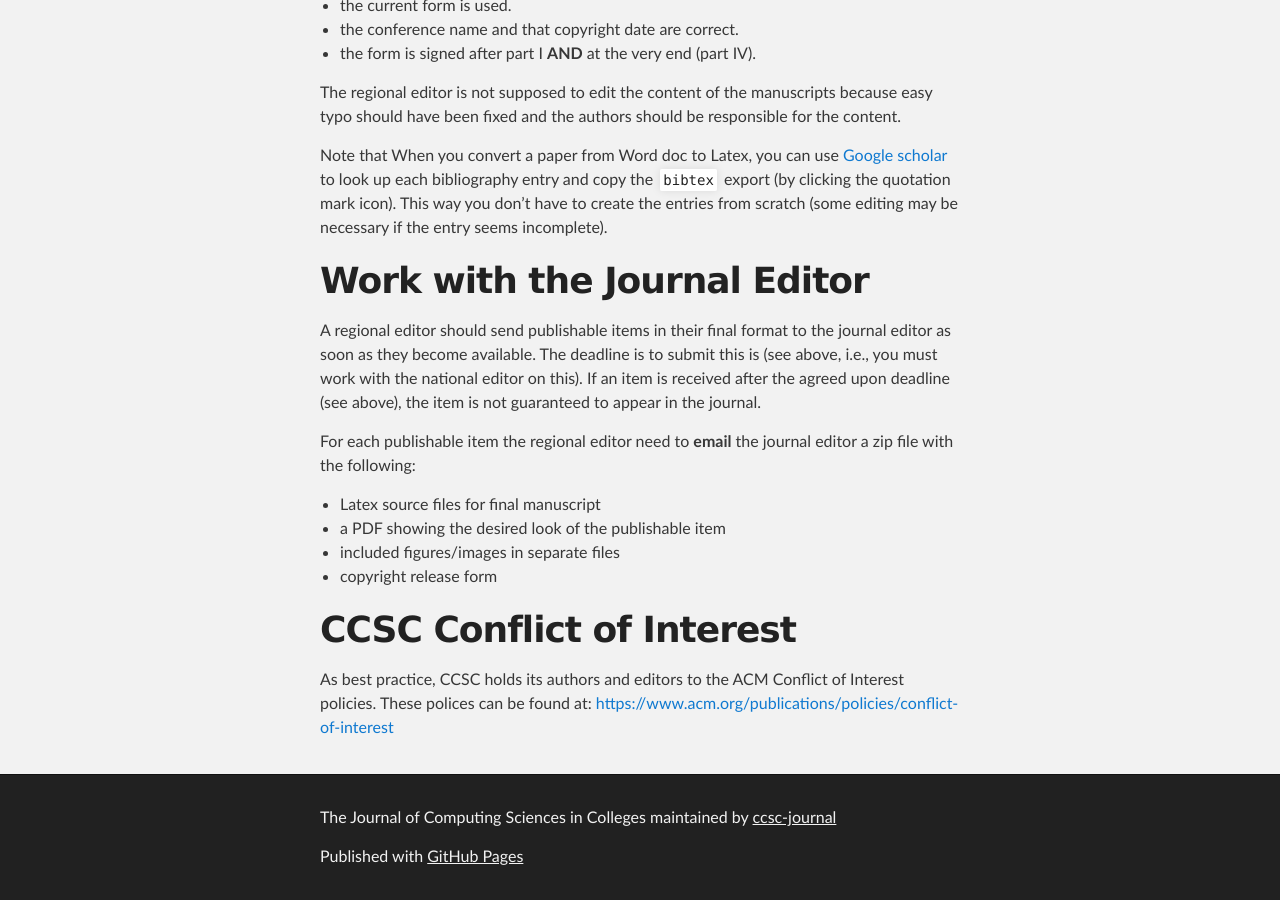
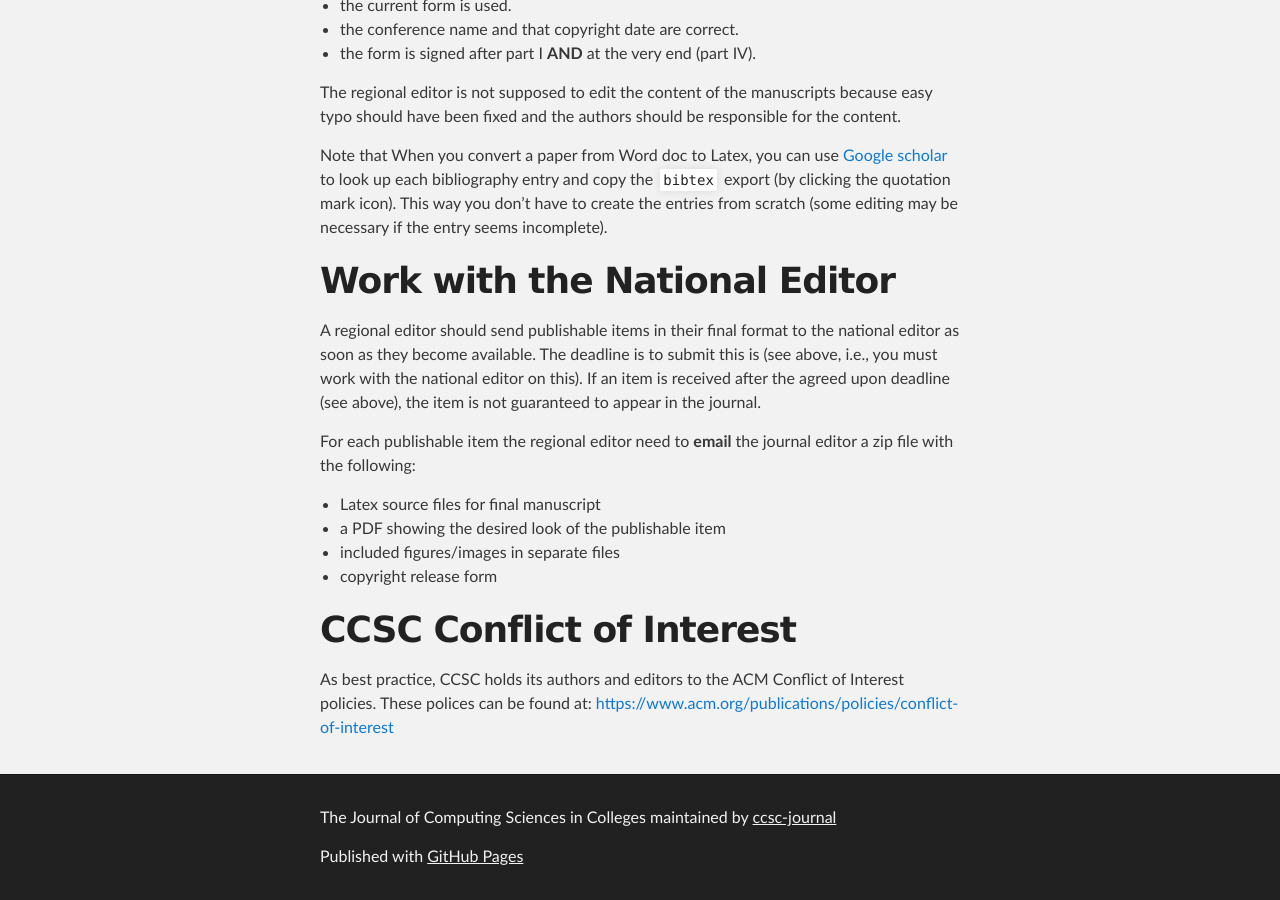
Before and after one commit to ccsc-journal/ccsc-editor, a Jekyll site: the page built from docs/editors.md, in a window 1280 px wide and 900 px high, scrolled down 2664 px. Built offline with Jekyll 4.4.1, drawn with Linux system fonts in a browser that asks for light colours; some of the changed text lies outside the part shown.

Commit message:
Update editors.md

```diff
--- a/docs/editors.md
+++ b/docs/editors.md
@@ -26,8 +26,8 @@ The instructions regarding to final manuscript formatting have changed.
 | Northeastern | Jeremiah W. Johnson | Jeremiah.Johnson@unh.edu | University of New Hampshire |
 
 A regional editor serves as a liaison between the regional conference committee
-and the journal editor. Whoever works in this capacity are responsible for
-passing the following documents to the journal editor before the deadline.
+and the national editor. Whoever works in this capacity are responsible for
+passing the following documents to the national editor before the deadline.
 
 # Publishable Items
 * welcome statement from conference chair ([example](samples/welcome.pdf), [latex source](samples/welcome.tex))
@@ -45,7 +45,7 @@ up to date on [CCSC website ](http://www.ccsc.org/regions/) or conference websit
 The Latex templates for papers and other abstracts can be found in [this repository](https://github.com/ccsc-journal/ccsc-editor/tree/master/paper_template).
 
 # Important Dates
-There are two important dates for journal publication:
+There are two important dates for publication:
 - Please touch base with the national editor on when is the deadline for a regional editor to send all
 publishable items to the national editor.
 - All regional editors must work with their regions in setting the deadline for authors to send their finished manuscript
@@ -88,9 +88,9 @@ Note that When you convert a paper from Word doc to Latex, you can use
 to create the entries from scratch (some editing may be necessary if the entry
 seems incomplete).
 
-# Work with the Journal Editor
+# Work with the National Editor
 A regional editor should send publishable items in their final
-format to the journal editor as soon as they become available. The deadline
+format to the national editor as soon as they become available. The deadline
 is to submit this is (see above, i.e., you must work with the national editor on this).
 If an item is received after the agreed upon deadline (see above), the item
 is not guaranteed to appear in the journal.
```
